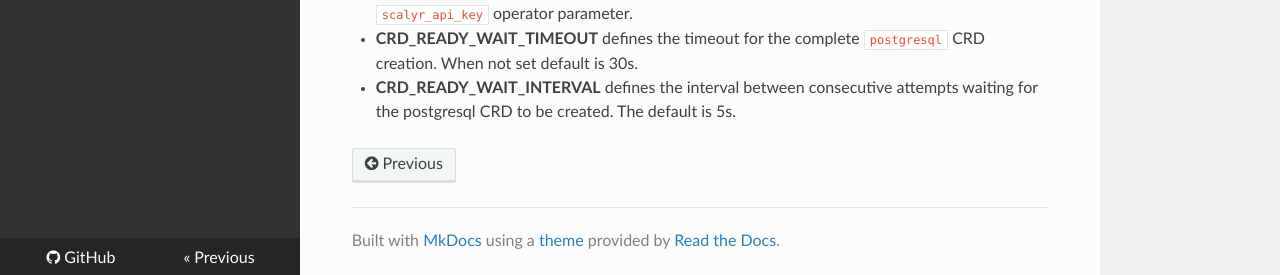
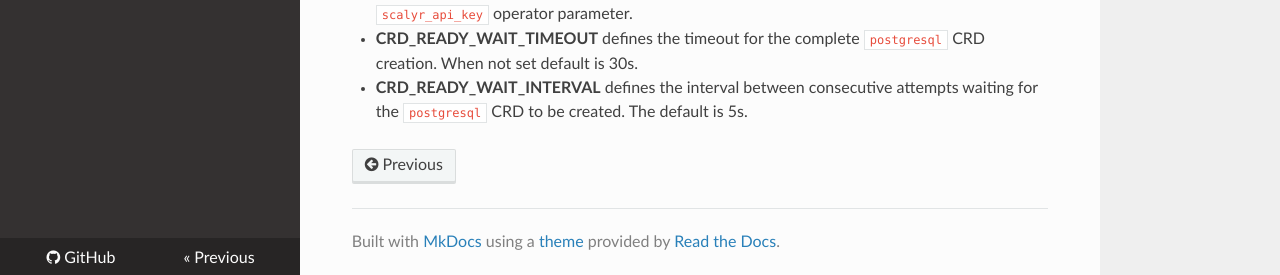
Before and after one commit to zalando/postgres-operator, an MkDocs documentation site: the page built from docs/reference/command_line_and_environment.md, in a window 1280 px wide and 1141 px high. Shown: the part 863-1138 px from the top of the window. Built offline with MkDocs 1.6.1, drawn with Linux system fonts in a browser that asks for light colours; nearby versions of some CDN libraries; old or Windows-style settings are respelled for this version of MkDocs.

Commit message:
pg formatting

```diff
--- a/docs/reference/command_line_and_environment.md
+++ b/docs/reference/command_line_and_environment.md
@@ -54,5 +54,5 @@ The following environment variables are accepted by the operator:
   default is 30s.
 
 * **CRD_READY_WAIT_INTERVAL**
-  defines the  interval between consecutive attempts waiting for the postgresql
-  CRD to be created. The default is 5s.
+  defines the  interval between consecutive attempts waiting for the
+  `postgresql` CRD to be created. The default is 5s.
```
Also changed, not shown: docs/administrator.md (+1 -1 lines).
